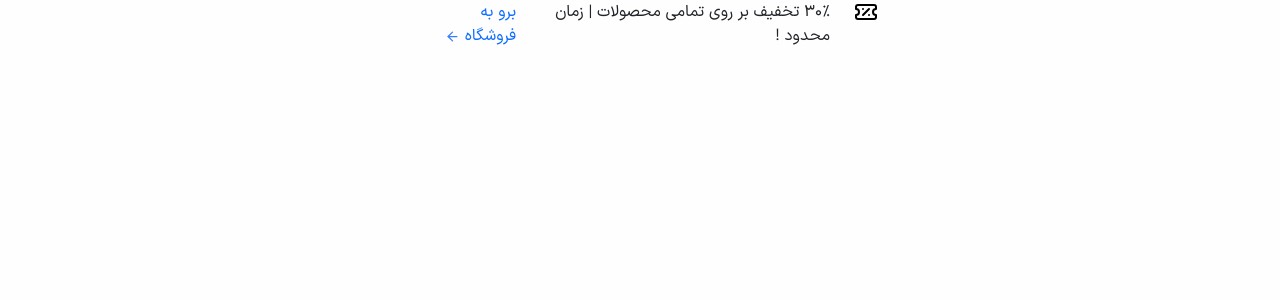
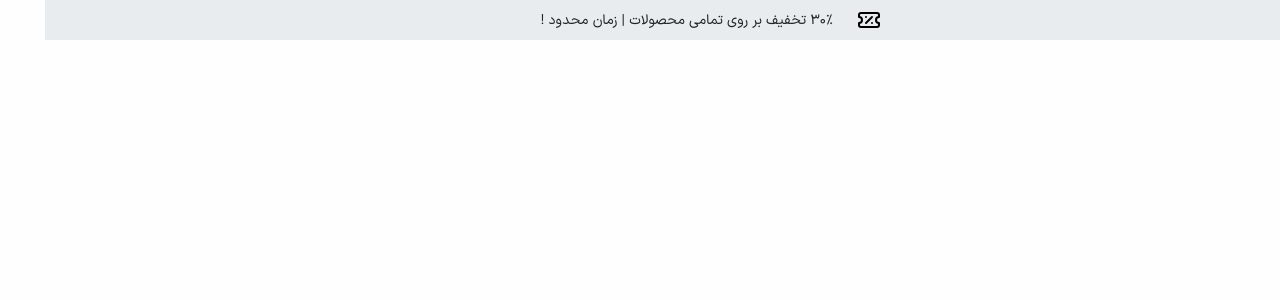
Before and after one commit to Mahan-maleki/elegant, a React (Vite) app: page / in a window 1280 px wide. Shown: the top 300 px of the page. Built offline with nearby package versions, Linux system fonts and the light colour scheme.

Commit message:
write discount section styles

```diff
--- a/src/components/Header.module.css
+++ b/src/components/Header.module.css
@@ -0,0 +1,41 @@
+:root {
+    /* primary */
+    --primary-color: #000000;
+
+    /* secondary color */
+    --blue: #377DFF;
+    --green: #38CB89;
+    --orange: #FFAB00;
+    --red: #FF5630;
+
+    /* neutral */
+    --neutral-7: #141718;
+    --neutral-6: #232627;
+    --neutral-5: #343839;
+    --neutral-4: #6C7275;
+    --neutral-3: #E8ECEF;
+    --neutral-2: #F3F5F7;
+    --neutral-1: #FEFEFE;
+}
+
+.discount {
+    background: var(--neutral-3);
+    height: 3%;
+    padding: 8px 0px 8px 0px;
+}
+
+.discount span {
+    font-size: 14px;
+}
+
+@media screen and (max-width: 1622px) {
+    .discountLink {
+        font-size: 12px;
+    }
+}
+
+@media screen and (max-width: 1333px) {
+    .discountLink {
+        display: none;
+    }
+}
```
